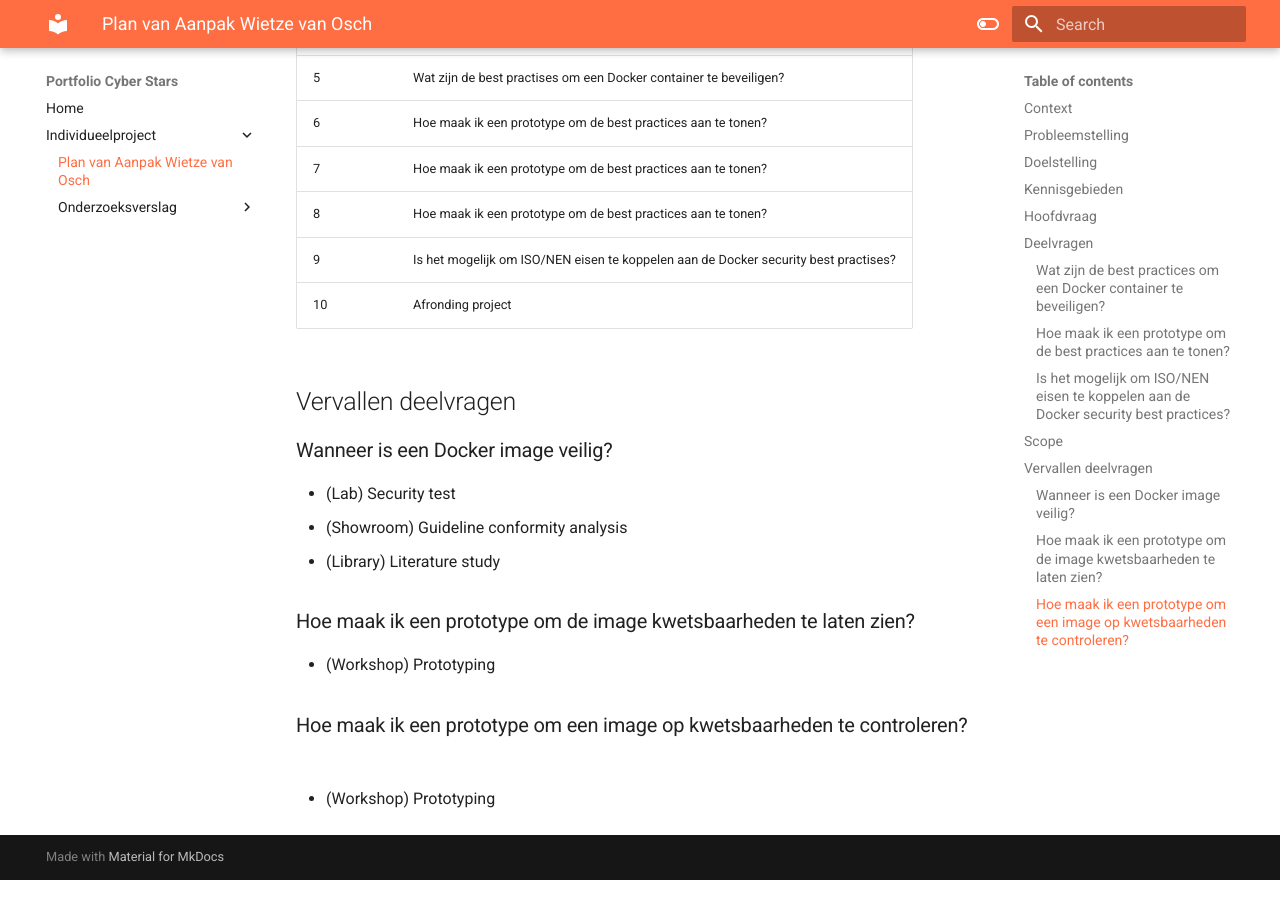
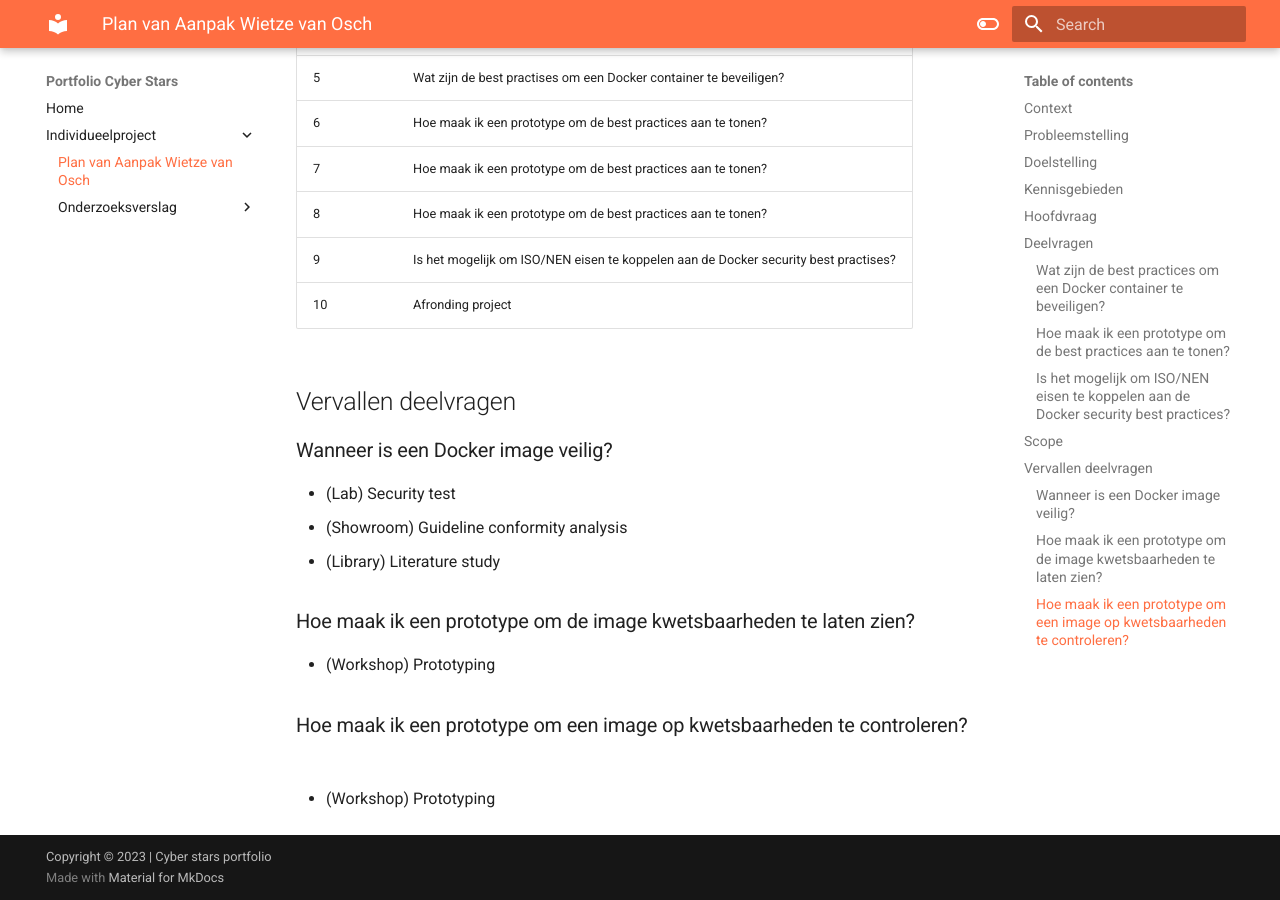
Before and after one commit to MrRobot0/S7-Portfolio-Cyber-Stars, an MkDocs documentation site: the page built from docs/Individueelproject/Plan van Aanpak - Wietze van Osch.md, in a window 1280 px wide and 900 px high, scrolled down 1994 px. Built offline with MkDocs 1.6.1 and Material for MkDocs 9.7.7, drawn with Linux system fonts in a browser that asks for light colours.

Commit message:
Update mkdocs.yml

```diff
--- a/mkdocs.yml
+++ b/mkdocs.yml
@@ -1,4 +1,7 @@
 site_name: Portfolio Cyber Stars
+site_author: MrRobot0
+copyright: Copyright &copy; 2023 | Cyber stars portfolio
+site_description: Cyber stars portfolio
 
 theme:
     name: 'material'
@@ -67,3 +70,6 @@
       as to measure the effectiveness of our documentation and whether users
       find what they're searching for. With your consent, you're helping us to
       make our documentation better.
+  analytics:
+    provider: google
+    property: G-HG2RB9P1XG
```
